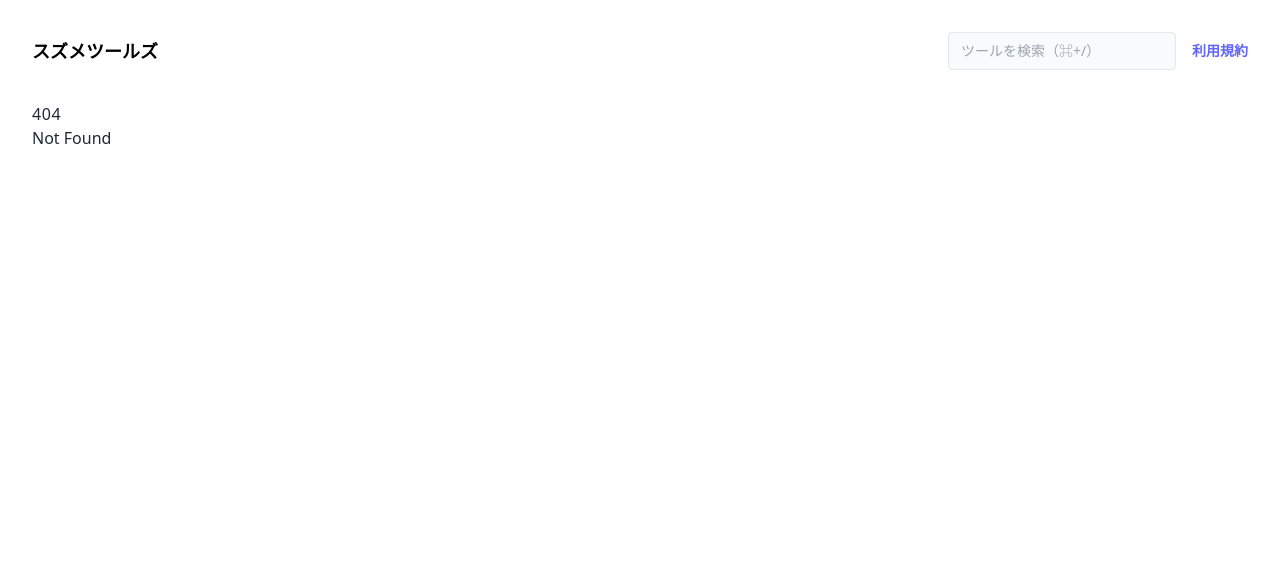
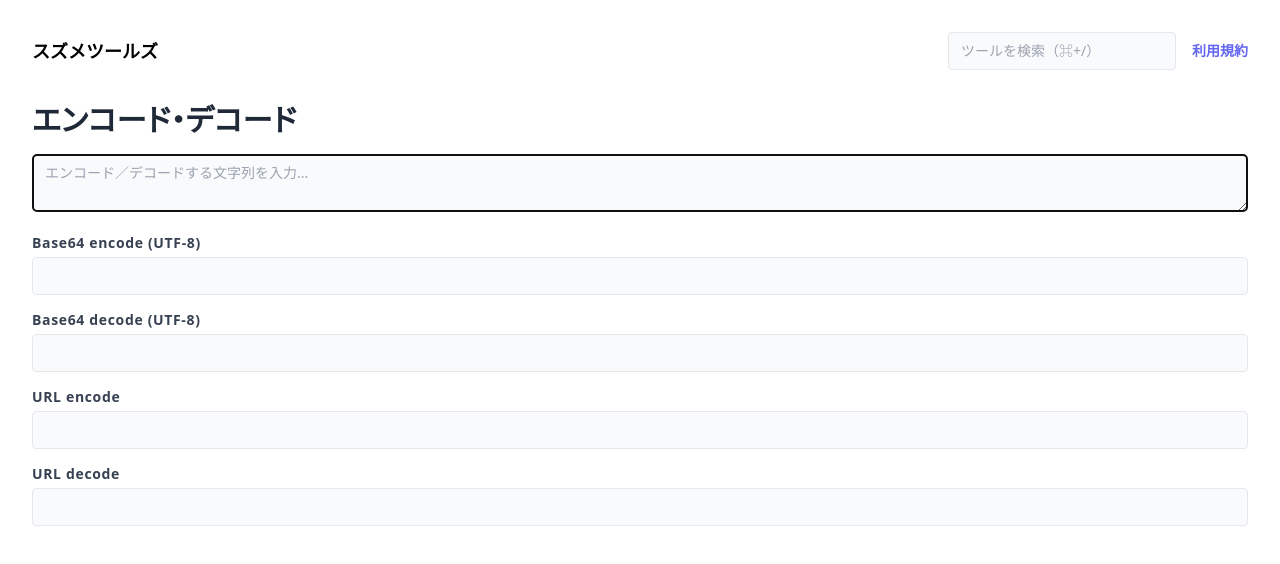
Before and after one commit to sharapeco/tools.suzume.dev, a SvelteKit app: page /encode in a window 1280 px wide. Before the commit this address had no page. Shown: the top 564 px of the page. Built offline with nearby package versions, Linux system fonts and the light colour scheme.

Commit message:
エンコード・デコードを追加

```diff
--- a/package.json
+++ b/package.json
@@ -20,5 +20,8 @@
 		"typescript": "^5.0.0",
 		"vite": "^4.4.11"
 	},
-	"type": "module"
+	"type": "module",
+	"dependencies": {
+		"js-base64": "^3.7.5"
+	}
 }
--- a/src/components/ToolSearch.svelte
+++ b/src/components/ToolSearch.svelte
@@ -1,6 +1,7 @@
 <script>
 	import { onMount } from "svelte";
 	import { clickOutside } from "$lib/clickOutside.js";
+	import { getKey } from "$lib/eventUtil.js";
 
 	/** @type {import('../$types.d.ts').ToolDef[]} */
 	export let tools;
@@ -59,21 +60,6 @@
 				break;
 		}
 	}
-
-	/**
-	 * @param {KeyboardEvent} event
-	 */
-	function getKey(event) {
-		const modifier = [
-			event.metaKey ? "meta" : "",
-			event.ctrlKey ? "ctrl" : "",
-			event.altKey ? "alt" : "",
-			event.shiftKey ? "shift" : "",
-		]
-			.filter((m) => m !== "")
-			.join("+");
-		return modifier ? `${modifier}+${event.key}` : event.key;
-	}
 </script>
 
 <div class="relative" use:clickOutside on:click_outside={() => (open = false)}>
--- /dev/null
+++ b/src/lib/eventUtil.js
@@ -0,0 +1,17 @@
+/**
+ * Get key name from KeyboardEvent
+ *
+ * @param {KeyboardEvent} event
+ * @return {string}
+ */
+export function getKey(event) {
+	const modifier = [
+		event.metaKey ? "meta" : "",
+		event.ctrlKey ? "ctrl" : "",
+		event.altKey ? "alt" : "",
+		event.shiftKey ? "shift" : "",
+	]
+		.filter((m) => m !== "")
+		.join("+");
+	return modifier ? `${modifier}+${event.key}` : event.key;
+}
--- a/src/routes/+layout.server.js
+++ b/src/routes/+layout.server.js
@@ -9,7 +9,7 @@ const tools = [
 		title: 'エンコード・デコード',
 		route: '/encode',
 		description: 'URL encode, Base64 などさまざまな形式のエンコード・デコードを行います',
-		disabled: true,
+		disabled: false,
 	},
 	{
 		title: 'QRコード',
--- /dev/null
+++ b/src/routes/encode/+page.svelte
@@ -0,0 +1,153 @@
+<script>
+	import { Base64 } from "js-base64";
+	import { getKey } from "$lib/eventUtil.js";
+
+	/** @type {HTMLTextAreaElement|null} */
+	let inputRef = null;
+
+	/** @type {string} 入力文字列 */
+	let input = "";
+
+	let copiedName = "";
+
+	/**
+	 * @type {Array<{name: string, fn: (input: string) => string|null}>}
+	 */
+	const encoders = [
+		{
+			name: "Base64 encode (UTF-8)",
+			fn(input) {
+				return Base64.encode(input);
+			},
+		},
+		{
+			name: "Base64 decode (UTF-8)",
+			fn(input) {
+				try {
+					return Base64.decode(input);
+				} catch {
+					return null;
+				}
+			},
+		},
+		{
+			name: "URL encode",
+			fn(input) {
+				return encodeURIComponent(input);
+			},
+		},
+		{
+			name: "URL decode",
+			fn(input) {
+				try {
+					return decodeURIComponent(input);
+				} catch {
+					return null;
+				}
+			},
+		}
+	];
+
+	/**
+	 * @typedef {Object} Result
+	 * @property {string} name
+	 * @property {(input: string) => string|null} fn
+	 * @property {string|null} output
+	 */
+
+	/** @type {Result[]} */
+	$: results = encoders
+		.map((encoder) => ({
+			...encoder,
+			output: encoder.fn(input),
+		}))
+		.filter((encoder) => encoder.output != null);
+
+	/**
+	 * @param {MouseEvent} event
+	 * @param {Result} result
+	 */
+	function clickHandler(event, result) {
+		if (result.output == null) {
+			return;
+		}
+		copyText(result.output);
+		setCopiedName(result.name);
+	}
+
+	/**
+	 * @param {KeyboardEvent} event
+	 * @param {Result} result
+	 */
+	function keydownHandler(event, result) {
+		const key = getKey(event);
+		switch (key) {
+			case "Enter":
+			case "meta+c":
+			case "ctrl+c":
+				if (result.output == null) {
+					return;
+				}
+				copyText(result.output);
+				setCopiedName(result.name);
+				break;
+		}
+	}
+
+	/**
+	 * @param {string} str
+	 */
+	function copyText(str) {
+		navigator.clipboard.writeText(str);
+	}
+
+	/**
+	 * @param {string} name
+	 */
+	function setCopiedName(name) {
+		copiedName = name;
+		setTimeout(() => {
+			copiedName = "";
+		}, 1000);
+	}
+</script>
+
+<svelte:head>
+	<title>エンコード・デコード</title>
+</svelte:head>
+
+<main>
+	<h1 class="text-gray-800 mb-4 text-3xl font-bold">エンコード・デコード</h1>
+
+	<textarea
+		name="input"
+		class="w-full text-sm bg-slate-50 rounded border px-3 py-2"
+		placeholder="エンコード／デコードする文字列を入力..."
+		autofocus
+		on:input={() => inputRef && (input = inputRef.value)}
+		bind:this={inputRef}
+	/>
+
+	{#each results as result}
+		<section class="mt-3">
+			<h2 class="inline-block text-gray-700 mb-1 text-sm font-bold">
+				{result.name}
+			</h2>
+			<div
+				class="relative w-full text-sm bg-slate-50 rounded border px-3 py-2 whitespace-pre-line cursor-pointer"
+				tabindex="0"
+				role="button"
+				on:click={(event) => clickHandler(event, result)}
+				on:keydown={(event) => keydownHandler(event, result)}
+			>
+				{result.output}&#8203;
+				<span
+					class="absolute block top-2 right-3 bg-blue-500 text-white text-xs px-1 rounded transition"
+					class:opacity-0={copiedName !== result.name}
+				>
+					コピーしました
+				</span>
+			</div>
+		</section>
+	{/each}
+</main>
--- a/src/routes/unicode/+page.svelte
+++ b/src/routes/unicode/+page.svelte
@@ -57,7 +57,7 @@
 		name="input"
 		type="text"
 		class="w-full text-sm bg-slate-50 rounded border px-3 py-2"
-		placeholder="文字やコードポイントを入力"
+		placeholder="文字やコードポイントを入力..."
 		autofocus
 		on:input={() => inputRef && update(inputRef.value)}
 		bind:this={inputRef}
```
Also changed, not shown: 1 other file (tests, documents, lock files or other folders).
